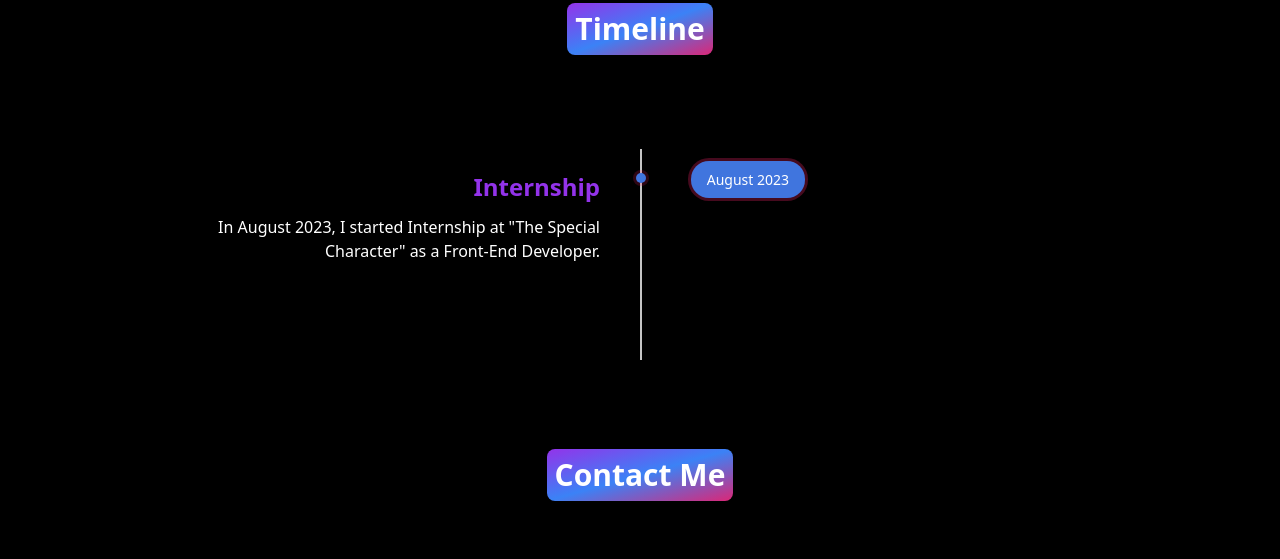
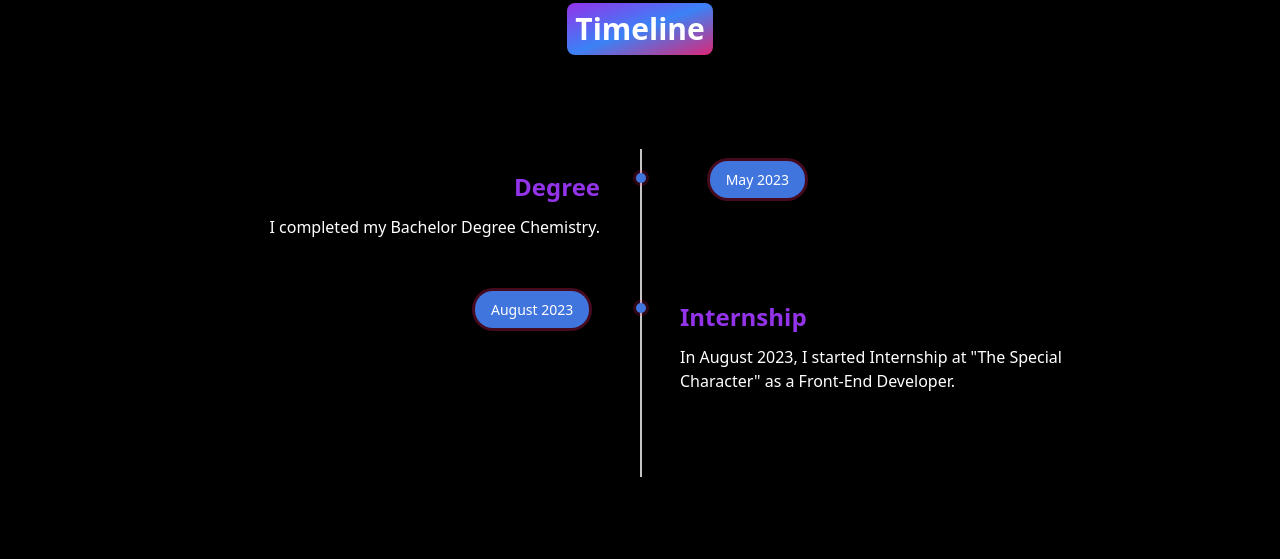
Before and after one commit to urvish-xyz/personal_portfolio, a plain HTML site: page index.html in a window 1280 px wide. Shown: the part 2435-2994 px from the top of the page. Drawn offline with Linux system fonts and the light colour scheme.

Commit message:
Timeline changed

```diff
--- a/index.html
+++ b/index.html
@@ -429,6 +429,15 @@
           <ul>
             <li>
               <div class="content">
+                <h3>Degree</h3>
+                <p>I completed my Bachelor Degree Chemistry.</p>
+              </div>
+              <div class="time">
+                <h4>May 2023</h4>
+              </div>
+            </li>
+            <li>
+              <div class="content">
                 <h3>Internship</h3>
                 <p>In August 2023, I started Internship at "The Special Character" as a Front-End Developer.</p>
               </div>
```
